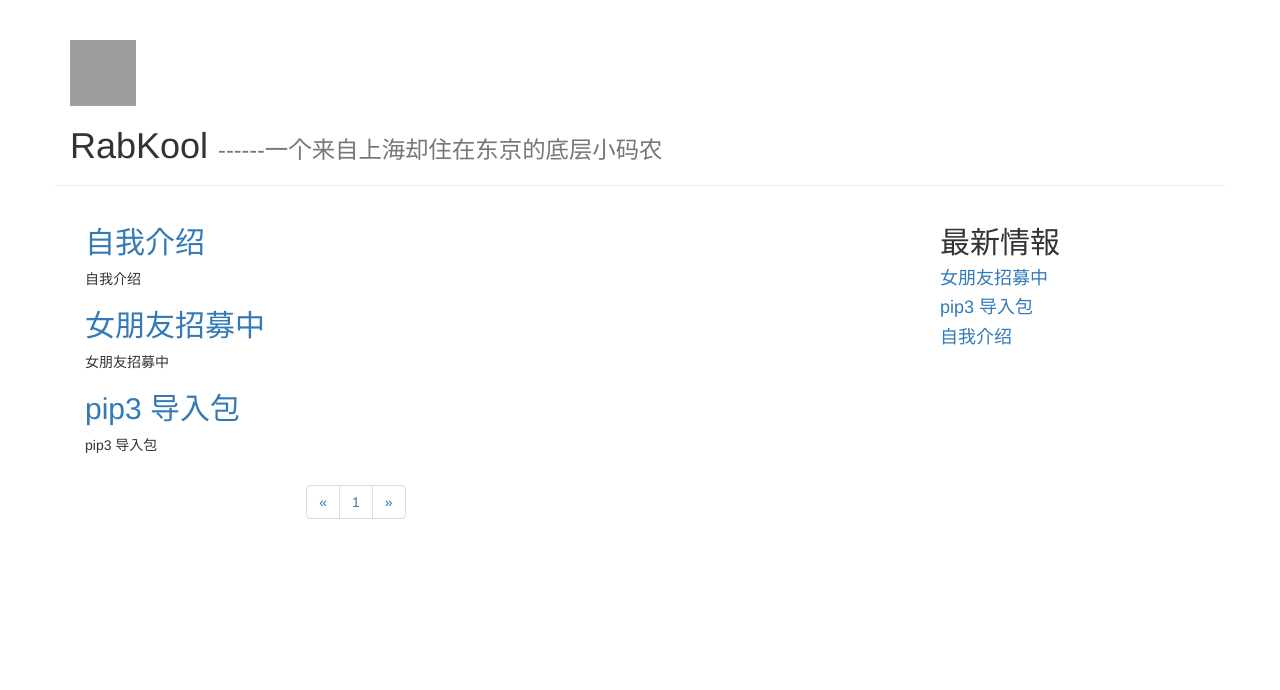
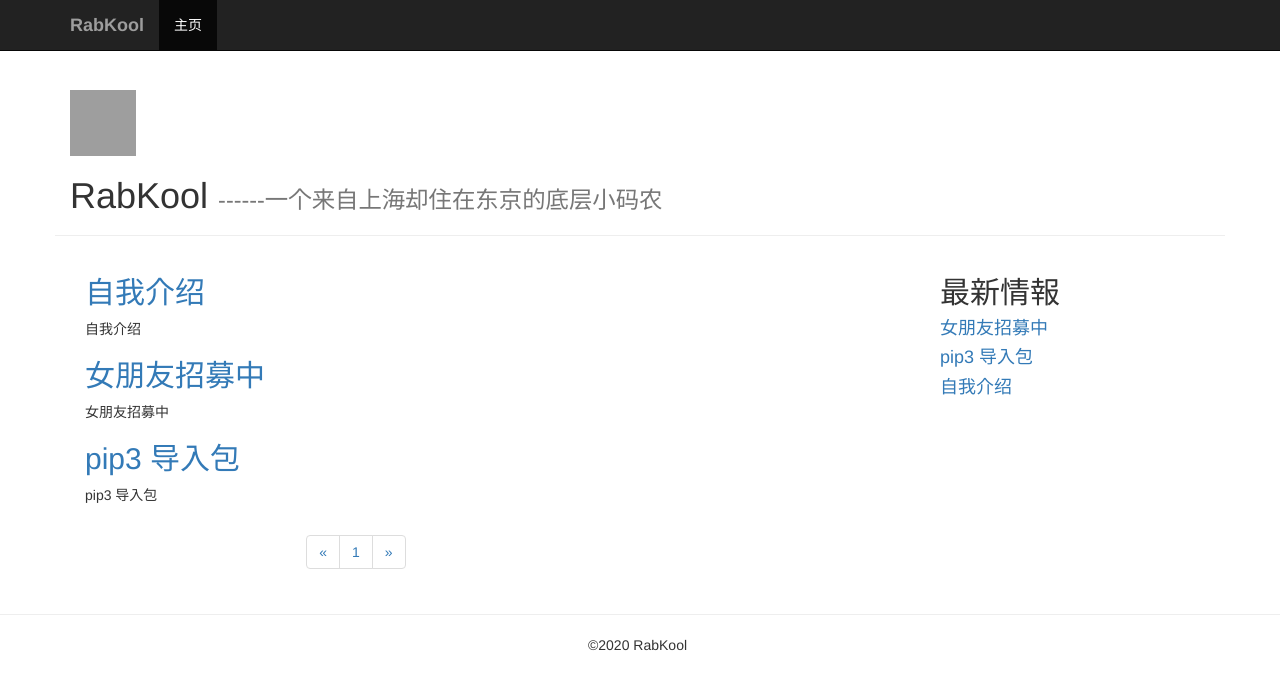
Before and after one commit to rabkool/myblog, a Django app: page / in a window 1280 px wide. Shown: the top 690 px of the page. Run offline with Django 3.2, Linux system fonts and the light colour scheme; data comes from the database, SQL or seed files in the repository; grey boxes are pictures that could not be loaded.

Commit message:
html导航栏 追加

```diff
--- a/blog/templates/blog/index.html
+++ b/blog/templates/blog/index.html
@@ -15,9 +15,22 @@
 
 </head>
 <body>
+
+<div class="container page-header">
+    <nav class="navbar navbar-inverse navbar-fixed-top">
+        <div class="container">
+            <a class="nav navbar-brand"><strong>RabKool</strong></a>
+            <ul class="nav navbar-nav">
+                <li class="active"><a href="http://www.rabkool.info/">主页</a></li>
+            </ul>
+        </div>
+    </nav>
+</div>
+
 <div class="container page-header">
     <div>
-        <img src="https://rabkool.s3-ap-northeast-1.amazonaws.com/rabkool.jpg" width=66px height=66px/>
+        <img src="https://rabkool.s3-ap-northeast-1.amazonaws.com/rabkool.jpg" width=66px
+             height=66px/>
         <h1>
             RabKool
             <small>
@@ -72,5 +85,19 @@
         </div>
     </div>
 </div>
+
+<hr>
+<footer class="footer ">
+    <div class="container">
+        <div class="row footer-top">
+        </div>
+        <div class="row footer-bottom">
+            <ul class="list-inline text-center">
+                <li>©2020 RabKool</li>
+            </ul>
+        </div>
+    </div>
+</footer>
+
 </body>
 </html>
```
Also changed, not shown: blog/templates/blog/detail.html (+24 -1 lines).
